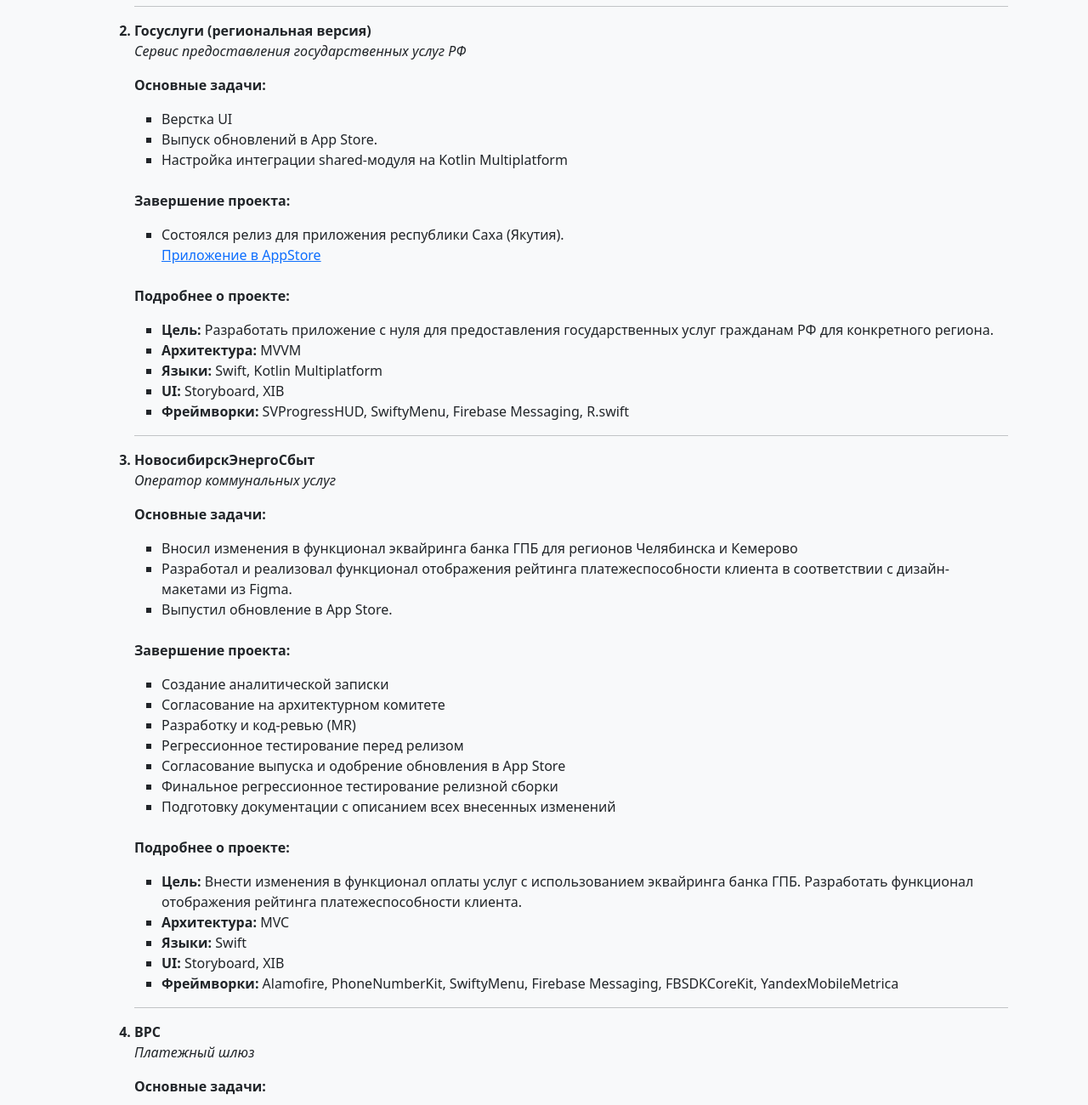
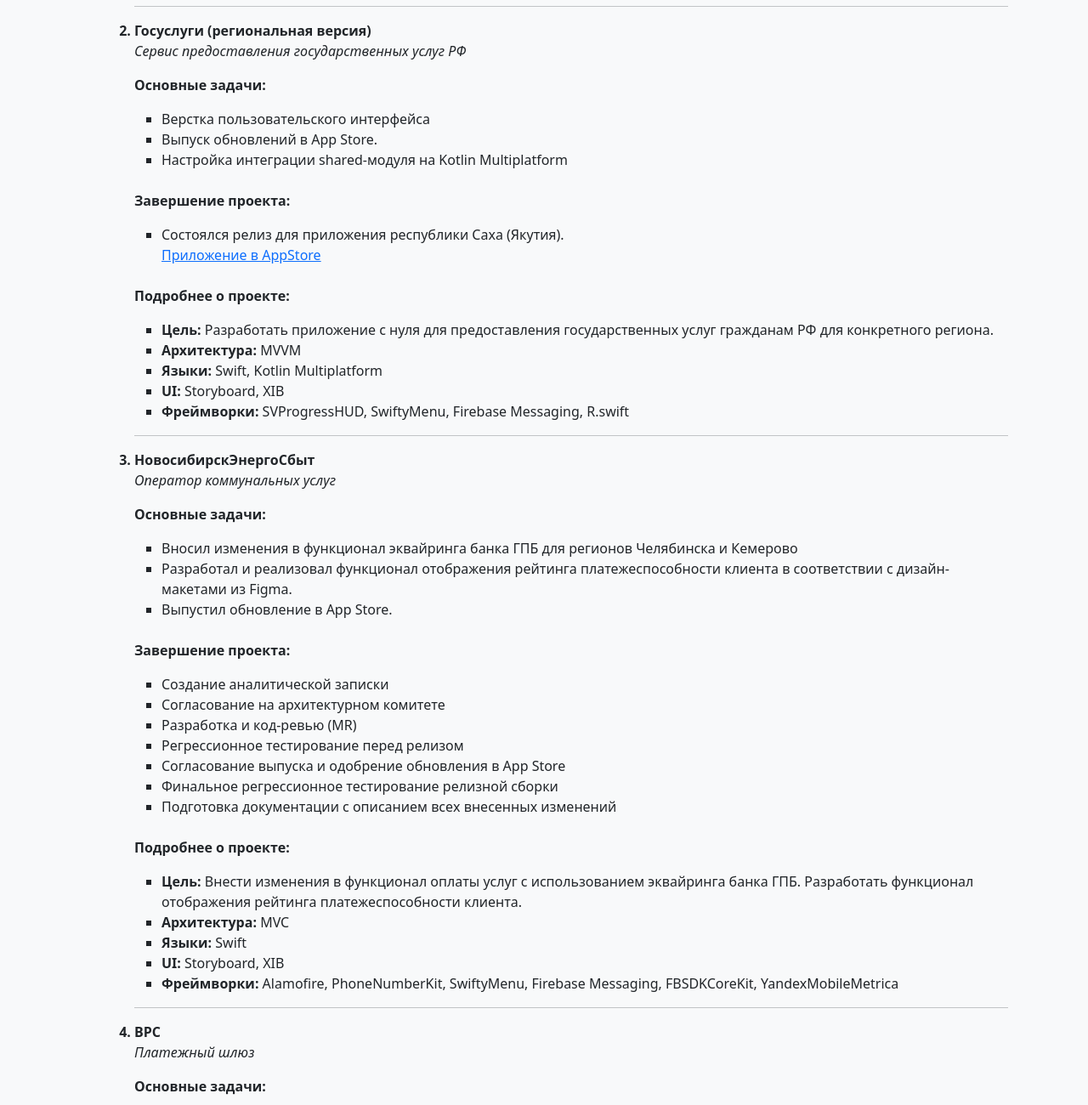
Before and after one commit to StarkovGregor/my-website, a plain HTML site: page index.html in a window 1280 px wide. Shown: the part 1520-2820 px from the top of the page at 85% size. Drawn offline with nearby package versions, Linux system fonts and the light colour scheme.

Commit message:
Corrected sentences

```diff
--- a/index.html
+++ b/index.html
@@ -216,7 +216,7 @@
                     <p style="font-style: italic;">Немецкий производитель беспроводных замковых систем</p>
                     <p style="font-weight: bold;">Основные задачи:</p>
                     <ul>
-                        <li>Верстка пользовательского интерфейса (Storyboard, XIB)</li>
+                        <li>Верстка пользовательского интерфейса</li>
                         <li>Настройка взаимодействия между C/C++, Objective-C и Swift для обеспечение связи с умными
                             замками по протоколу BLE</li>
                         <li>Настройка авторизации пользователей с OAuth2</li>
@@ -253,7 +253,7 @@
 
                     <p style="font-weight: bold;">Основные задачи:</p>
                     <ul>
-                        <li>Верстка UI</li>
+                        <li>Верстка пользовательского интерфейса</li>
                         <li>Выпуск обновлений в App Store.</li>
                         <li>Настройка интеграции shared-модуля на Kotlin Multiplatform</li>
                     </ul>
@@ -297,11 +297,11 @@
                     <ul>
                         <li>Создание аналитической записки</li>
                         <li>Согласование на архитектурном комитете</li>
-                        <li>Разработку и код-ревью (MR)</li>
+                        <li>Разработка и код-ревью (MR)</li>
                         <li>Регрессионное тестирование перед релизом</li>
                         <li>Согласование выпуска и одобрение обновления в App Store</li>
                         <li>Финальное регрессионное тестирование релизной сборки</li>
-                        <li>Подготовку документации с описанием всех внесенных изменений</li>
+                        <li>Подготовка документации с описанием всех внесенных изменений</li>
                     </ul>
                     <br />
                     <p style="font-weight: bold;">Подробнее о проекте:</p>
@@ -628,7 +628,6 @@
                                 <li>Realm</li>
                                 <li>KeyChain</li>
                                 <li>UserDefaults</li>
-                                <li>PinLayout</li>
                             </ul>
                         </div>
                     </div>
```
